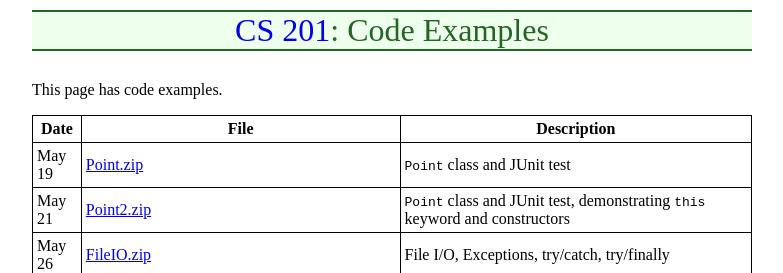
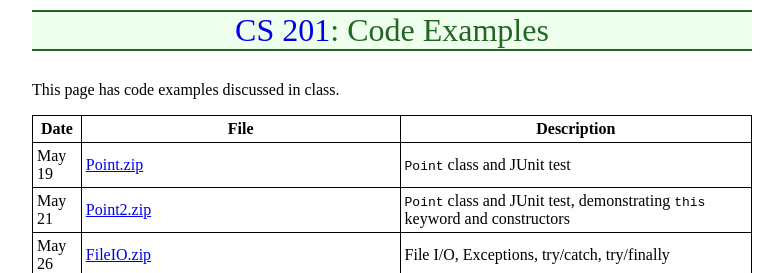
Before and after one commit to ycpcs/cs201-summer2015, a Jekyll site: the page built from examples/index.md, in a window 1280 px wide. Shown: the top 273 px of the page, without its empty margins (248-1031 px from the left). Built offline with Jekyll 4.4.1, drawn with Linux system fonts in a browser that asks for light colours; Markdown is read by kramdown in place of the engine named in the settings.

Commit message:
these are in-class examples

```diff
--- a/examples/index.md
+++ b/examples/index.md
@@ -3,7 +3,7 @@ layout: default
 title: "Code Examples"
 ---
 
-This page has code examples.
+This page has code examples discussed in class.
 
 Date | File | Description
 ---- | ---- | -----------
```
